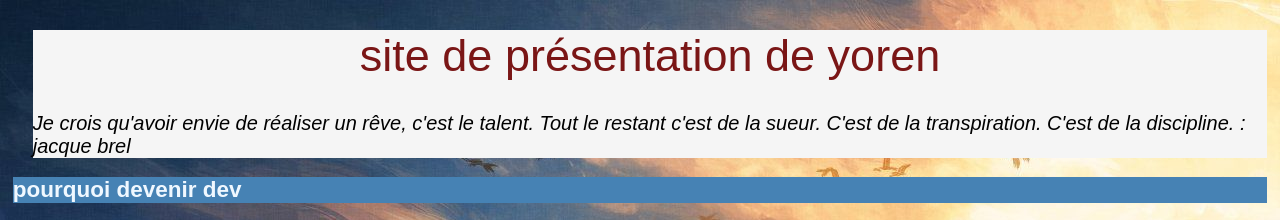
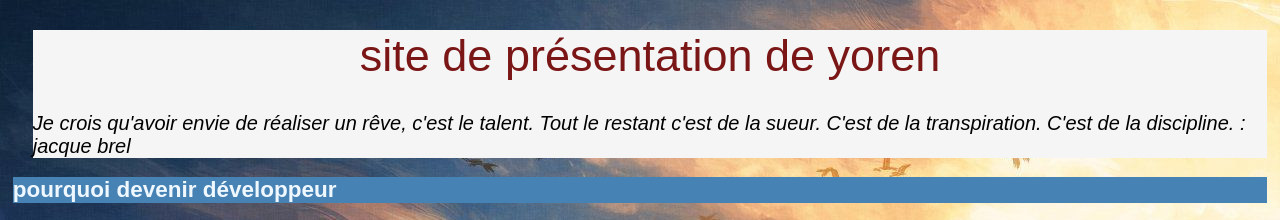
Before and after one commit to yoada24/site-yoren, a plain HTML site: page index.html in a window 1280 px wide. Shown: the top 220 px of the page. Drawn offline with Linux system fonts and the light colour scheme.

Commit message:
Update index.html

```diff
--- a/index.html
+++ b/index.html
@@ -32,7 +32,7 @@
     <div id="qui">
 
         <H2>
-            pourquoi devenir dev
+            pourquoi devenir développeur
         </H2>
     </div>
     <div id="encadrement">
```
